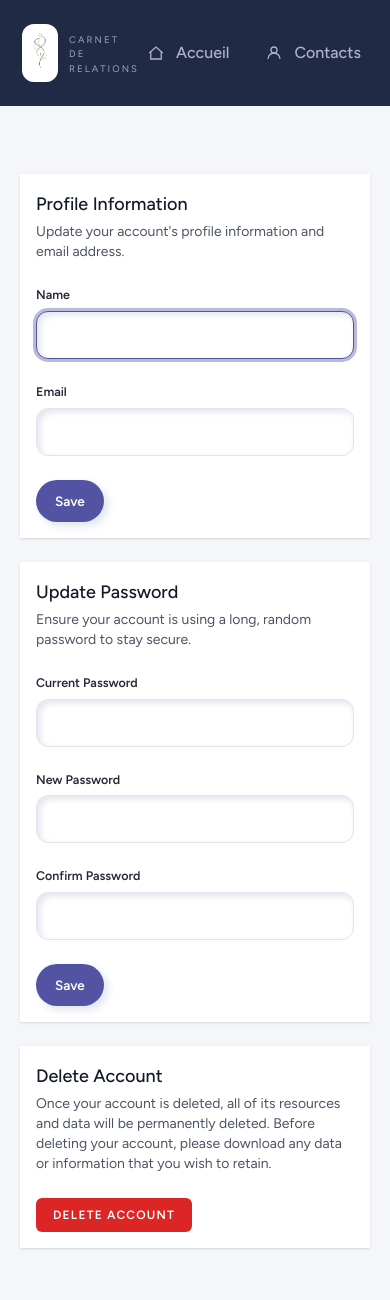
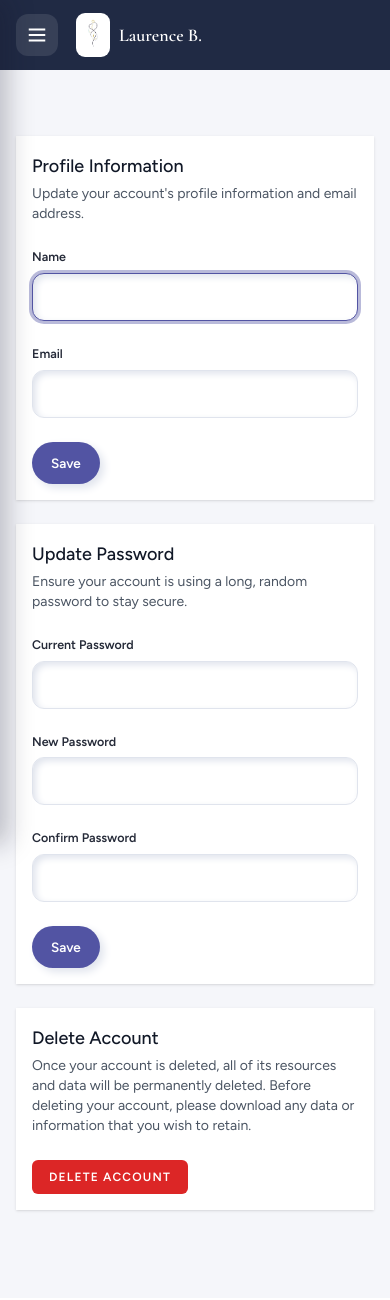
Before and after one commit to wordpresslaurence-ai/Essai-app, a Laravel app: page /profile in a window 390 px wide. Shown: the top 1300 px of the page. After the commit the page ends 1213 px from the top, so only its background shows below. Run offline with Laravel 12, Linux system fonts and the light colour scheme; a user stored in the database is signed in; data comes from the database, SQL or seed files in the repository; style sheets or scripts are compiled from the project's sources; some libraries are stand-ins or nearby versions.

Commit message:
feat(ui): navigation mobile (menu hamburger + tiroir)
Sur mobile (<=860px), la barre latérale devient un tiroir coulissant ouvert
par un bouton hamburger dans une barre supérieure. Le tiroir contient toute
la navigation ET le pied (thème, compte, déconnexion) qui étaient masqués
auparavant. Voile cliquable + fermeture par Échap ou au clic sur un lien.
Garde-fou overflow-x pour éviter un défilement horizontal parasite.

Co-Authored-By: Claude Opus 4.8 <noreply@anthropic.com>
Claude-Session: https://claude.ai/code/session_014p8iS9aaf6cuAmQYgnMiTp

```diff
--- a/resources/css/app.css
+++ b/resources/css/app.css
@@ -191,13 +191,42 @@
   :focus-visible { outline:none; box-shadow:0 0 0 3px var(--ring); border-radius:12px; }
 }
 
-/* Responsive : sidebar en barre horizontale sur mobile */
+/* Barre supérieure mobile (masquée en desktop) */
+.lb-topbar { display:none; }
+
+/* Responsive : sidebar en tiroir coulissant (hamburger) sur mobile */
 @media (max-width: 860px) {
+  /* Évite un défilement horizontal parasite dû au tiroir hors-écran */
+  body { overflow-x:hidden; }
   .lb-shell { grid-template-columns:1fr; }
-  .lb-side { flex-direction:row; align-items:center; overflow-x:auto; gap:14px; }
-  .lb-side-foot, .lb-brand .name, .lb-brand .sub { display:none; }
-  .lb-nav { flex-direction:row; }
-  .lb-main { padding:20px; }
+
+  .lb-topbar {
+    display:flex; align-items:center; gap:12px;
+    padding:11px 16px; background:var(--side);
+    position:sticky; top:0; z-index:40;
+  }
+  .lb-topbar .tb-name { font-family:"Cormorant Garamond",serif; font-size:18px; font-weight:600; color:#FFFFFF; line-height:1; }
+  .lb-topbar .tb-logo { width:26px; height:40px; object-fit:contain; background:var(--logo-bg); border-radius:9px; padding:2px 4px; }
+  .lb-burger {
+    width:42px; height:42px; border-radius:12px; border:0; cursor:pointer;
+    background:rgba(255,255,255,.10); color:#FFFFFF; display:grid; place-items:center;
+  }
+  .lb-burger svg { width:22px; height:22px; stroke:currentColor; fill:none; stroke-width:2; }
+
+  /* Le tiroir */
+  .lb-side {
+    position:fixed; top:0; left:0; bottom:0; width:270px; z-index:60;
+    flex-direction:column; overflow-y:auto; gap:22px;
+    transform:translateX(-100%); transition:transform .25s ease;
+    box-shadow:8px 0 24px rgba(20,18,40,.25);
+  }
+  .lb-side.open { transform:translateX(0); }
+  .lb-nav { flex-direction:column; }
+
+  /* Voile derrière le tiroir */
+  .lb-backdrop { position:fixed; inset:0; background:rgba(20,18,40,.5); z-index:50; border:0; }
+
+  .lb-main { padding:18px 16px 40px; }
 }
 @media (prefers-reduced-motion: reduce) { * { transition:none !important; } }
 
--- a/resources/views/layouts/app.blade.php
+++ b/resources/views/layouts/app.blade.php
@@ -25,9 +25,23 @@
         @vite(['resources/css/app.css', 'resources/js/app.js'])
     </head>
     <body class="font-sans antialiased">
-        <div class="lb-shell">
+        <div class="lb-shell" x-data="{ menu: false }" @keydown.escape.window="menu = false">
+            {{-- Barre supérieure (mobile uniquement) --}}
+            <header class="lb-topbar">
+                <button type="button" class="lb-burger" @click="menu = true" aria-label="Ouvrir le menu">
+                    <svg viewBox="0 0 24 24"><path d="M3 6h18M3 12h18M3 18h18"/></svg>
+                </button>
+                <a href="{{ route('dashboard') }}" class="lb-brand" wire:navigate style="gap:9px" @click="menu = false">
+                    <img src="{{ asset('images/prana-vidya-logo-epais-transparent.png') }}" alt="" class="tb-logo">
+                    <span class="tb-name">Laurence B.</span>
+                </a>
+            </header>
+
+            {{-- Voile derrière le tiroir (mobile) --}}
+            <button type="button" class="lb-backdrop" x-show="menu" x-transition.opacity x-cloak @click="menu = false" aria-label="Fermer le menu"></button>
+
             {{-- Barre latérale (logo unique en tête) --}}
-            <aside class="lb-side">
+            <aside class="lb-side" :class="{ 'open': menu }" @click="menu = false">
                 <a href="{{ route('dashboard') }}" class="lb-brand" wire:navigate>
                     <img src="{{ asset('images/prana-vidya-logo-epais-transparent.png') }}" alt="Logo Laurence B.">
                     <span>
```
